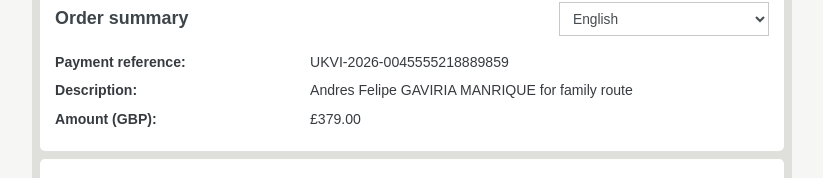
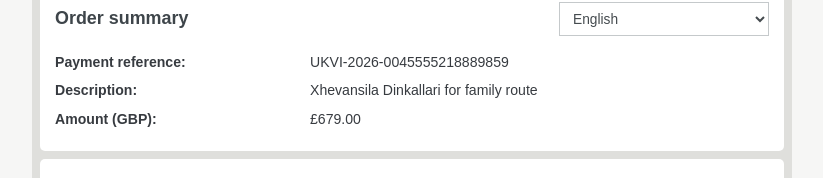
Before and after one commit to ukvac/game, a plain HTML site: page checkout.html in a window 1280 px wide. Shown: the part 144-322 px from the top of the page, without its empty margins (228-1051 px from the left). Drawn offline with Linux system fonts and the light colour scheme.

Commit message:
Update checkout.html

```diff
--- a/checkout.html
+++ b/checkout.html
@@ -29,8 +29,8 @@
       </div>
       <dl class="order-list selection-order-list">
         <div><dt>Payment reference:</dt><dd id="selection-reference">UKVI-2026-0045555218889859</dd></div>
-        <div><dt>Description:</dt><dd id="selection-description">Andres Felipe GAVIRIA MANRIQUE for family route</dd></div>
-        <div><dt>Amount (GBP):</dt><dd id="selection-amount" class="order-amount">£379.00</dd></div>
+        <div><dt>Description:</dt><dd id="selection-description">Xhevansila Dinkallari for family route</dd></div>
+        <div><dt>Amount (GBP):</dt><dd id="selection-amount" class="order-amount">£679.00</dd></div>
       </dl>
     </section>
 
```
